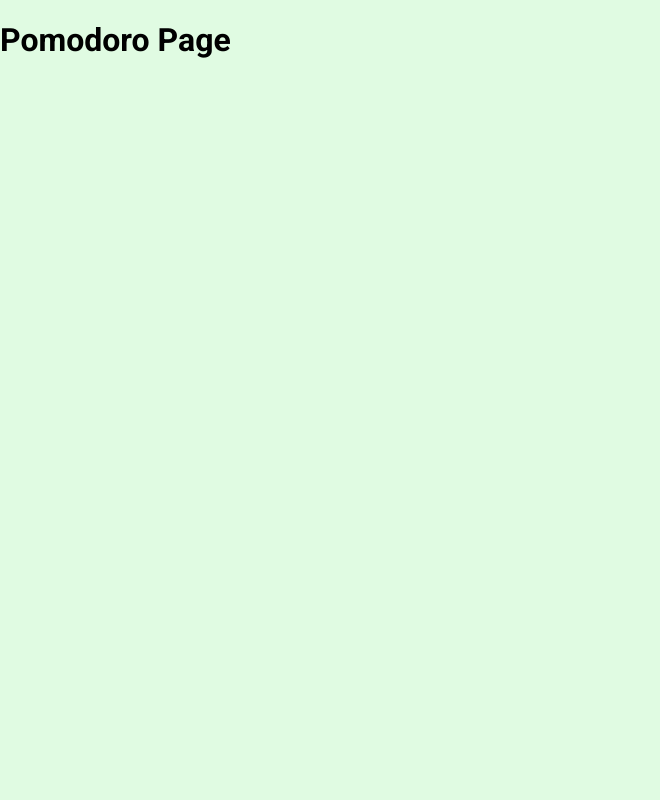
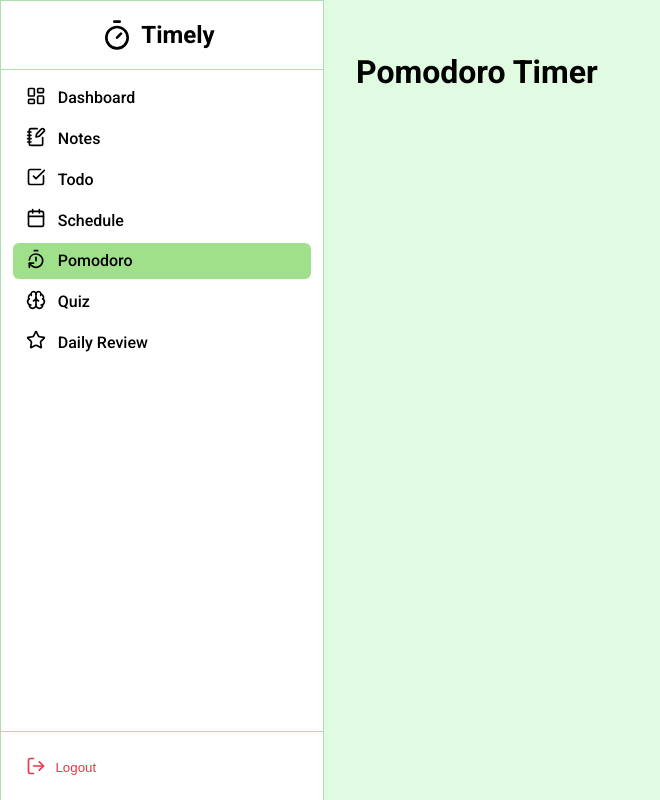
Before and after one commit to Vasuuu641/Timely_Public, a React (Vite) app in the folder Timely/: page /pomodoro in a window 1280 px wide. Shown: the whole page, without its empty margins (0-660 px from the left). Built offline with nearby package versions, Linux system fonts and the light colour scheme.

Commit message:
Added sidebar to all other pages

```diff
--- a/Timely/src/components/Navbar/Sidebar.tsx
+++ b/Timely/src/components/Navbar/Sidebar.tsx
@@ -22,7 +22,7 @@ type SidebarProps = {
 // Primary sidebar items
 const primaryItems: NavItem[] = [
   { label: "Dashboard", path: "/dashboard", icon: <LayoutDashboard size={20} /> },
-  { label: "Notes", path: "/notes", icon: <NotebookPen size={20} /> },
+  { label: "Notes", path: "/note", icon: <NotebookPen size={20} /> },
   { label: "Todo", path: "/todo", icon: <SquareCheckBig size={20} /> },
   { label: "Schedule", path: "/schedule", icon: <Calendar size={20} /> },
   { label: "Pomodoro", path: "/pomodoro", icon: <TimerReset size={20} /> },
--- a/Timely/src/pages/note/Note.tsx
+++ b/Timely/src/pages/note/Note.tsx
@@ -1,9 +1,19 @@
+import Sidebar from "../../components/Navbar/Sidebar";
+
 const Note = () => {
+  const email = localStorage.getItem("userEmail") ?? undefined;
+
   return (
-    <div>
-      <h1>Note Page</h1>
+    <div style={{ display: "flex", minHeight: "100vh" }}>
+      <Sidebar userEmail={email} />
+
+      <main style={{ flex: 1, padding: "2rem" }}>
+        {/* Dashboard content goes here */}
+        <h1>Notes</h1>
+      </main>
     </div>
   );
 };
 
+
 export default Note;
--- a/Timely/src/pages/pomodoro/Pomodoro.tsx
+++ b/Timely/src/pages/pomodoro/Pomodoro.tsx
@@ -1,9 +1,19 @@
+import Sidebar from "../../components/Navbar/Sidebar";
+
 const Pomodoro = () => {
+  const email = localStorage.getItem("userEmail") ?? undefined;
+
   return (
-    <div>
-      <h1>Pomodoro Page</h1>
+    <div style={{ display: "flex", minHeight: "100vh" }}>
+      <Sidebar userEmail={email} />
+
+      <main style={{ flex: 1, padding: "2rem" }}>
+        {/* Dashboard content goes here */}
+        <h1>Pomodoro Timer</h1>
+      </main>
     </div>
   );
 };
 
+
 export default Pomodoro;
--- a/Timely/src/pages/quiz/Quiz.tsx
+++ b/Timely/src/pages/quiz/Quiz.tsx
@@ -1,9 +1,18 @@
+import Sidebar from "../../components/Navbar/Sidebar";
+
 const Quiz = () => {
+  const email = localStorage.getItem("userEmail") ?? undefined;
+
   return (
-    <div>
-      <h1>Quiz Page</h1>
+    <div style={{ display: "flex", minHeight: "100vh" }}>
+      <Sidebar userEmail={email} />
+
+      <main style={{ flex: 1, padding: "2rem" }}>
+        <h1>Quiz</h1>
+      </main>
     </div>
   );
 };
 
+
 export default Quiz;
--- a/Timely/src/pages/review/Review.tsx
+++ b/Timely/src/pages/review/Review.tsx
@@ -1,9 +1,18 @@
+import Sidebar from "../../components/Navbar/Sidebar";
+
 const Review = () => {
+  const email = localStorage.getItem("userEmail") ?? undefined;
+
   return (
-    <div>
-      <h1>Review Page</h1>
+    <div style={{ display: "flex", minHeight: "100vh" }}>
+      <Sidebar userEmail={email} />
+
+      <main style={{ flex: 1, padding: "2rem" }}>
+        <h1>Review</h1>
+      </main>
     </div>
   );
 };
 
+
 export default Review;
--- a/Timely/src/pages/schedule/Schedule.tsx
+++ b/Timely/src/pages/schedule/Schedule.tsx
@@ -1,9 +1,19 @@
+import Sidebar from "../../components/Navbar/Sidebar";
+
 const Schedule = () => {
-    return (
-        <div>
-            <h1>Schedule Page</h1>
-        </div>
-    );
+  const email = localStorage.getItem("userEmail") ?? undefined;
+
+  return (
+    <div style={{ display: "flex", minHeight: "100vh" }}>
+      <Sidebar userEmail={email} />
+
+      <main style={{ flex: 1, padding: "2rem" }}>
+
+        <h1>Schedule</h1>
+      </main>
+    </div>
+  );
 };
 
+
 export default Schedule;
--- a/Timely/src/pages/todo/Todo.tsx
+++ b/Timely/src/pages/todo/Todo.tsx
@@ -1,9 +1,19 @@
+import Sidebar from "../../components/Navbar/Sidebar";
+
 const Todo = () => {
+  const email = localStorage.getItem("userEmail") ?? undefined;
+
   return (
-    <div>
-      <h1>Todo Page</h1>
+    <div style={{ display: "flex", minHeight: "100vh" }}>
+      <Sidebar userEmail={email} />
+
+      <main style={{ flex: 1, padding: "2rem" }}>
+
+        <h1>Todo</h1>
+      </main>
     </div>
   );
 };
 
+
 export default Todo;
```
